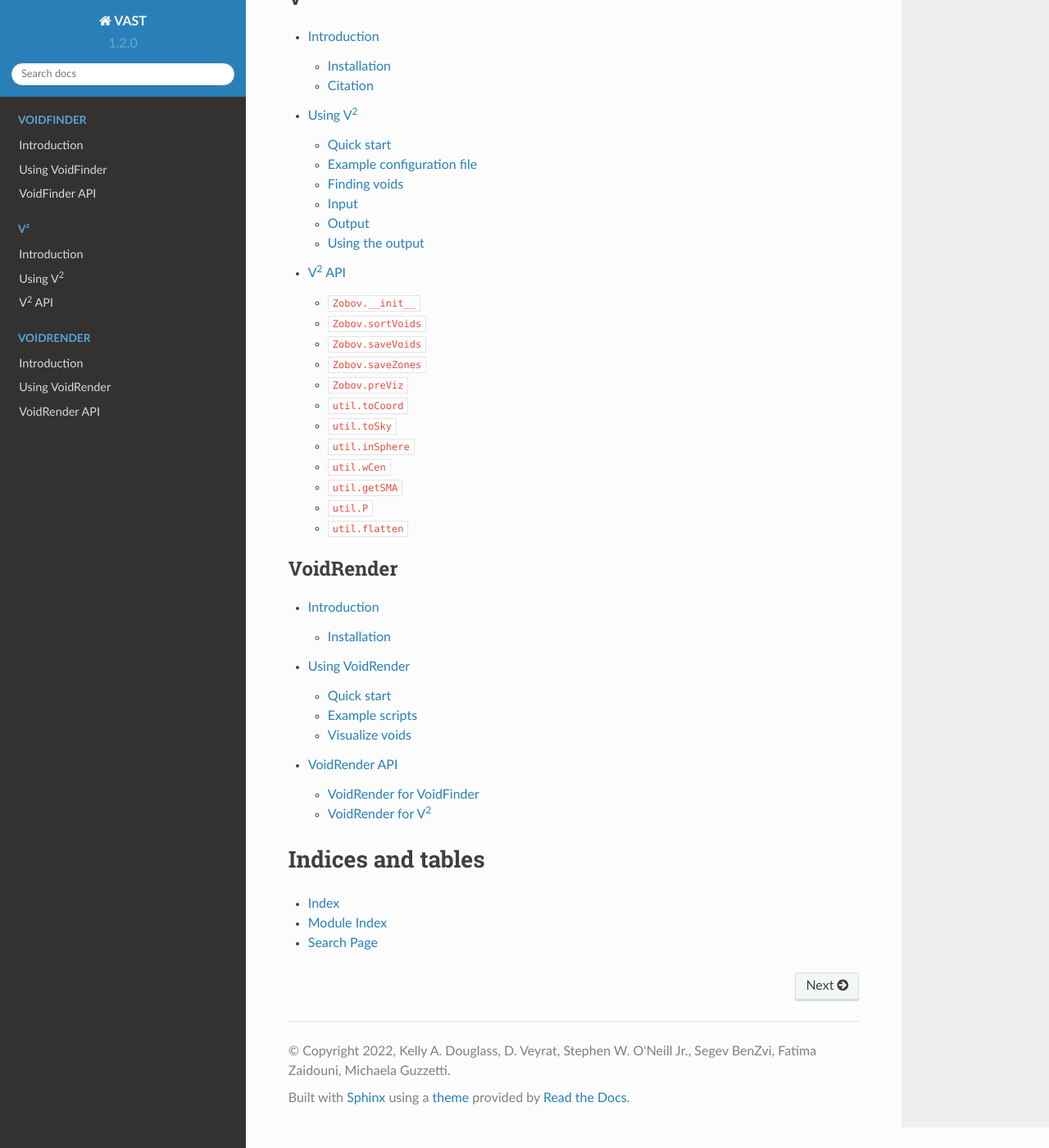
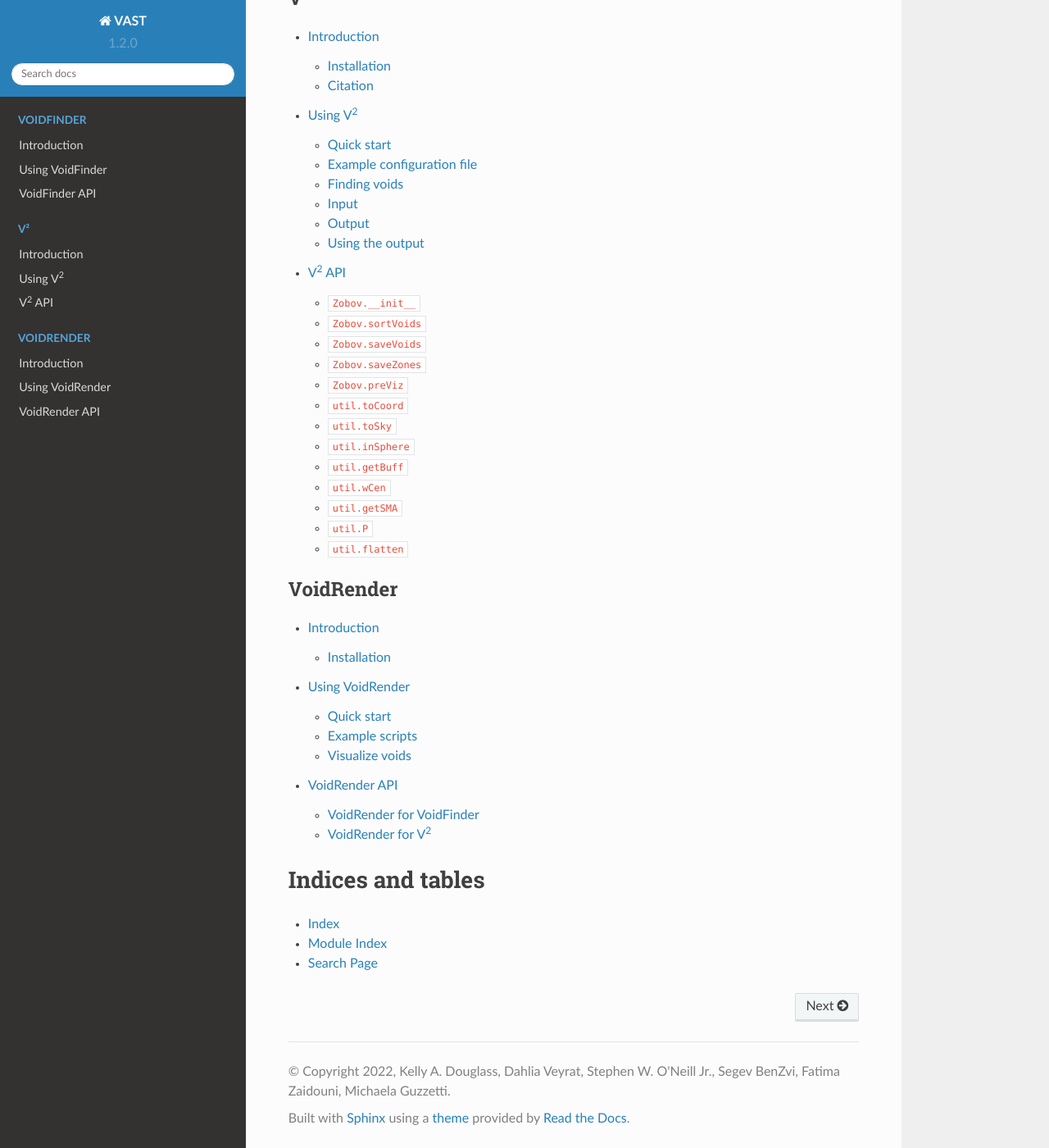
Before and after one commit to DESI-UR/VAST, a Sphinx documentation site: the page built from doc/source/index.rst, in a window 1280 px wide and 1400 px high, scrolled down 1033 px. Shown: the whole window at 82% size. Built offline with Sphinx 7.4.7 and the Read the Docs theme 2.0.0, drawn with Linux system fonts in a browser that asks for light colours; the version number is read from the project's files by our own code.

Commit message:
Updated Vsquared docs

```diff
--- a/doc/source/Vsquared_functions.rst
+++ b/doc/source/Vsquared_functions.rst
@@ -64,6 +64,13 @@ V\ :sup:`2` API
 
 
 
+``util.getBuff``
+=============
+
+.. autofunction:: vast.vsquared.util.getBuff
+
+
+
 ``util.wCen``
 =============
 
--- a/doc/source/Vsquared_intro.rst
+++ b/doc/source/Vsquared_intro.rst
@@ -12,7 +12,8 @@ Introduction
 voids based on the ZOBOV (ZOnes Bordering On Voidness) algorithm by
 `Neyrinck (2008) <https://arxiv.org/abs/0712.3049>`_, which uses the gradient of
 the volume of adjacent voronoi cells to flow multiple cells into larger void
-regions.
+regions. Voids can be found both in observational surveys and simulations with
+periodic boundary conditions.
 
 **VAST** contains the package, as well as an example script for automatically
 running all steps of the algorithm. To import the main void-finding class of
--- a/doc/source/conf.py
+++ b/doc/source/conf.py
@@ -16,8 +16,8 @@ import vast
 # -- Project information -----------------------------------------------------
 
 project = 'VAST'
-copyright = "2022, Kelly A. Douglass, D. Veyrat, Stephen W. O'Neill Jr., Segev BenZvi, Fatima Zaidouni, Michaela Guzzetti"
-author = "Kelly A. Douglass, D. Veyrat, Stephen W. O'Neill Jr., Segev BenZvi, Fatima Zaidouni, Michaela Guzzetti"
+copyright = "2022, Kelly A. Douglass, Dahlia Veyrat, Stephen W. O'Neill Jr., Segev BenZvi, Fatima Zaidouni, Michaela Guzzetti"
+author = "Kelly A. Douglass, Dahlia Veyrat, Stephen W. O'Neill Jr., Segev BenZvi, Fatima Zaidouni, Michaela Guzzetti"
 
 # The short X.Y version
 version = re.match(r"v?(\d+\.\d+)", vast._version.__version__).group(1)
```
Also changed, not shown: doc/paper.md (+1 -1 lines).
